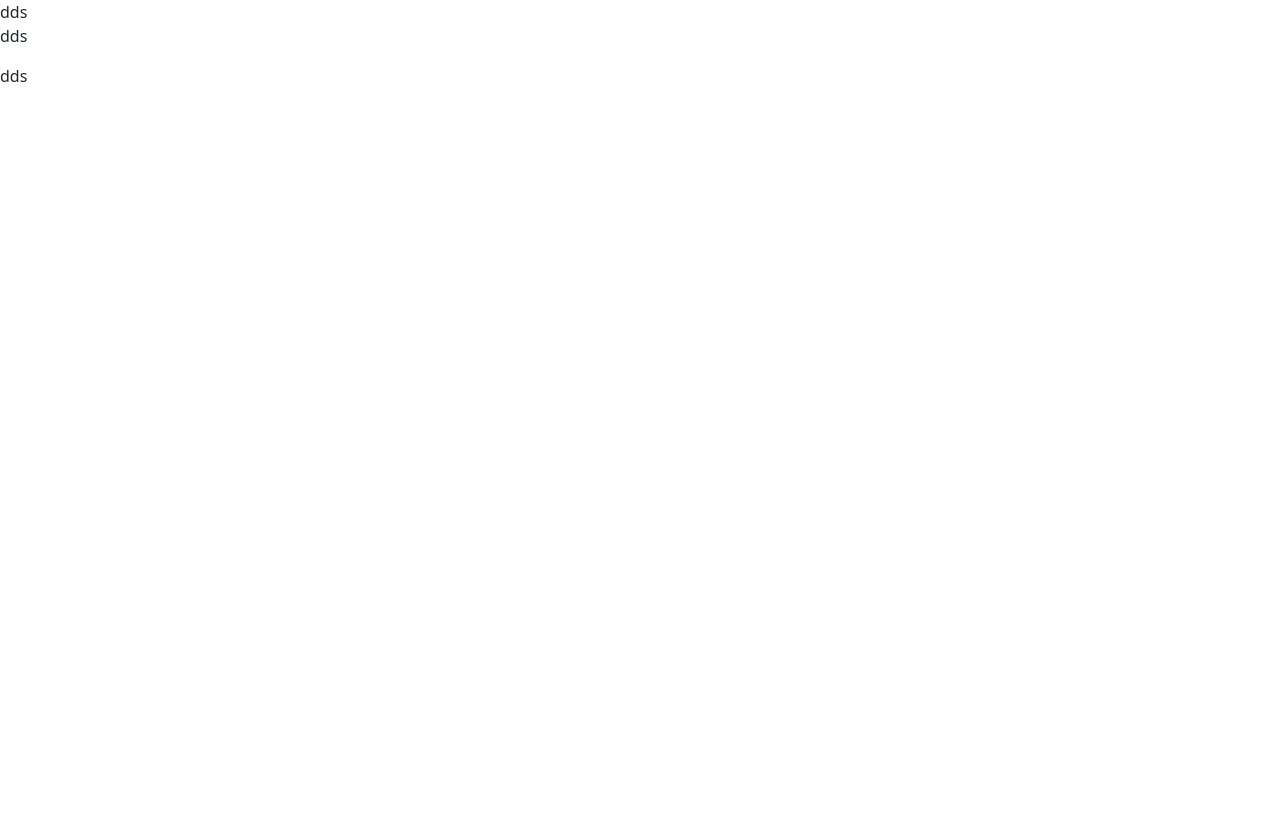
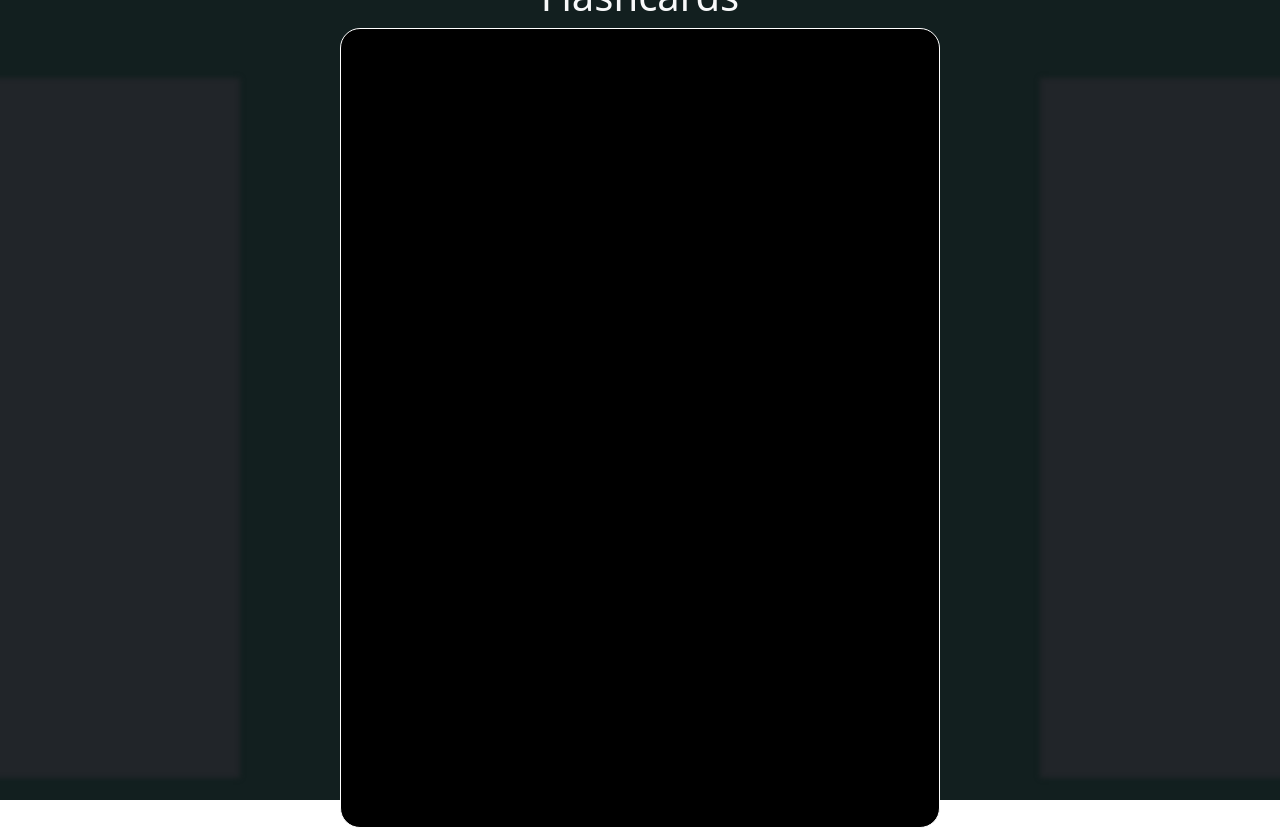
Before and after one commit to J-Wll/flashcards, a React (Vite) app: page / in a window 1280 px wide. Before the commit the page ends 800 px from the top, so only its background shows below. Built offline with nearby package versions, Linux system fonts and the light colour scheme.

Commit message:
Basic layout and colours

```diff
--- a/src/App.jsx
+++ b/src/App.jsx
@@ -1,14 +1,19 @@
 import { useState } from 'react'
 import reactLogo from './assets/react.svg'
 import viteLogo from '/vite.svg'
-import './App.css'
+import FlashcardHandler from './FlashcardHandler.jsx'
+import Flashcard from './Flashcard.jsx'
+import './css/App.css'
+import './scss/styles.scss'
+import * as bootstrap from 'bootstrap'
 
 function App() {
 
   return (
-    <>
-
-    </>
+    <div className="flex-container">
+      <h1 className='text-light'>Flashcards</h1>
+      <FlashcardHandler/>
+    </div>
   )
 }
 
--- /dev/null
+++ b/src/Flashcard.jsx
@@ -0,0 +1,9 @@
+import "./css/Flashcard.css"
+
+export default function Flashcard(){
+    return(
+        <div className="flashcard">
+
+        </div>
+    )
+}
--- /dev/null
+++ b/src/FlashcardHandler.jsx
@@ -0,0 +1,10 @@
+import "./css/FlashcardHandler.css"
+import Flashcard from './Flashcard.jsx'
+
+export default function FlashcardHandler() {
+    return (
+        <div className="FlashcardHandler">
+            <Flashcard />
+        </div>
+    )
+}
--- /dev/null
+++ b/src/css/App.css
@@ -0,0 +1,11 @@
+.flex-container {
+    flex-direction: column;
+    min-width: 250px;
+    background-color: rgb(18, 31, 31);
+    width: 100vw;
+    height: 100vh;
+    box-sizing: border-box;
+    display: flex;
+    align-items: center;
+    justify-content: center;
+}
--- /dev/null
+++ b/src/css/Flashcard.css
@@ -0,0 +1,10 @@
+.flashcard{
+    min-width: 250px;
+    width: 600px;
+    height: 800px;
+    background-color: darkslategray;
+    background-color: black;
+    border:1px solid white;
+    border-radius: 20px;
+    box-shadow: 650px 0px 5px -50px, -650px 0px 5px -50px;
+}
--- /dev/null
+++ b/src/css/FlashcardHandler.css
@@ -0,0 +1,6 @@
+.FlashcardHandler{
+    min-width: 250px;
+    display: flex;
+    align-items: center;
+    justify-content: center;
+}
--- a/src/main.jsx
+++ b/src/main.jsx
@@ -7,9 +7,6 @@ import * as bootstrap from 'bootstrap'
 ReactDOM.createRoot(document.getElementById('root')).render(
   <React.StrictMode>
     <App />
-    <p className="mb-0">dds</p>
-    <p>dds</p>
-    <p>dds</p>
 
   </React.StrictMode>,
 )
```
Also changed, not shown: src/App.css (deleted).
